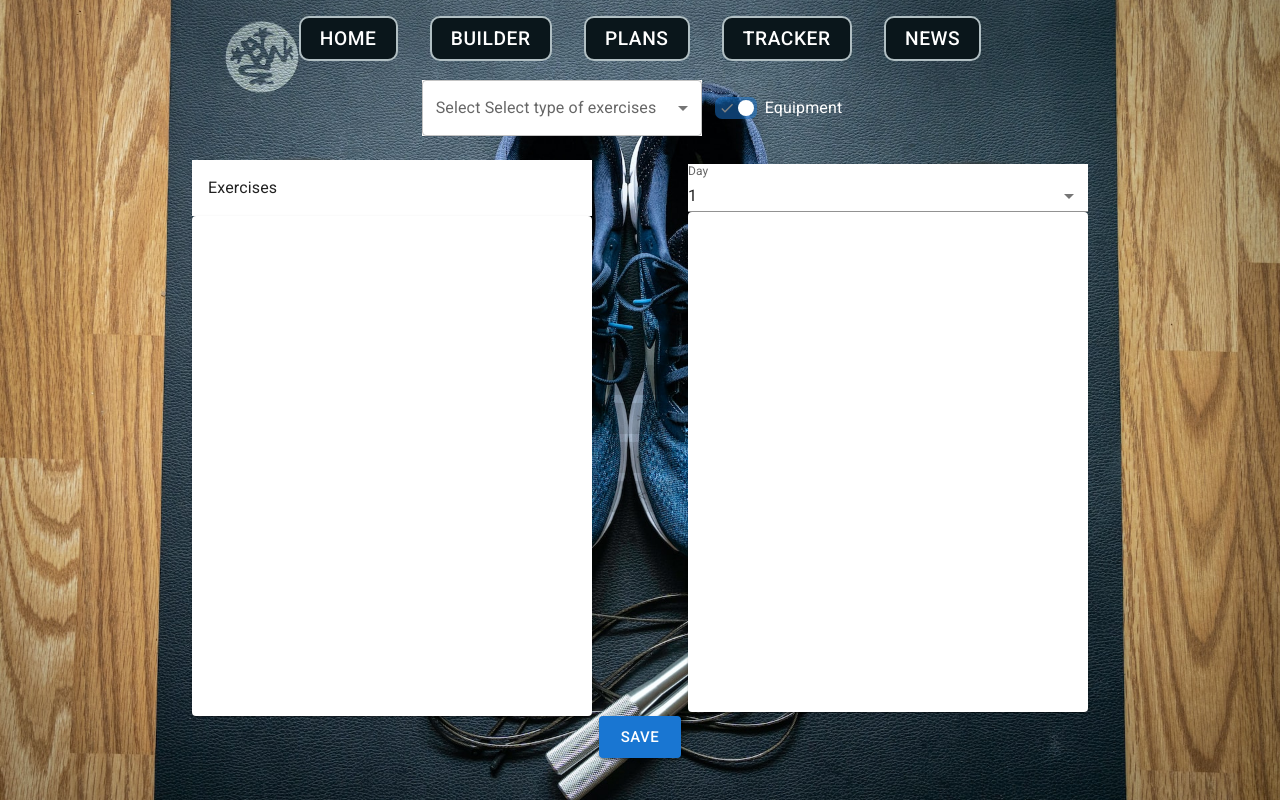
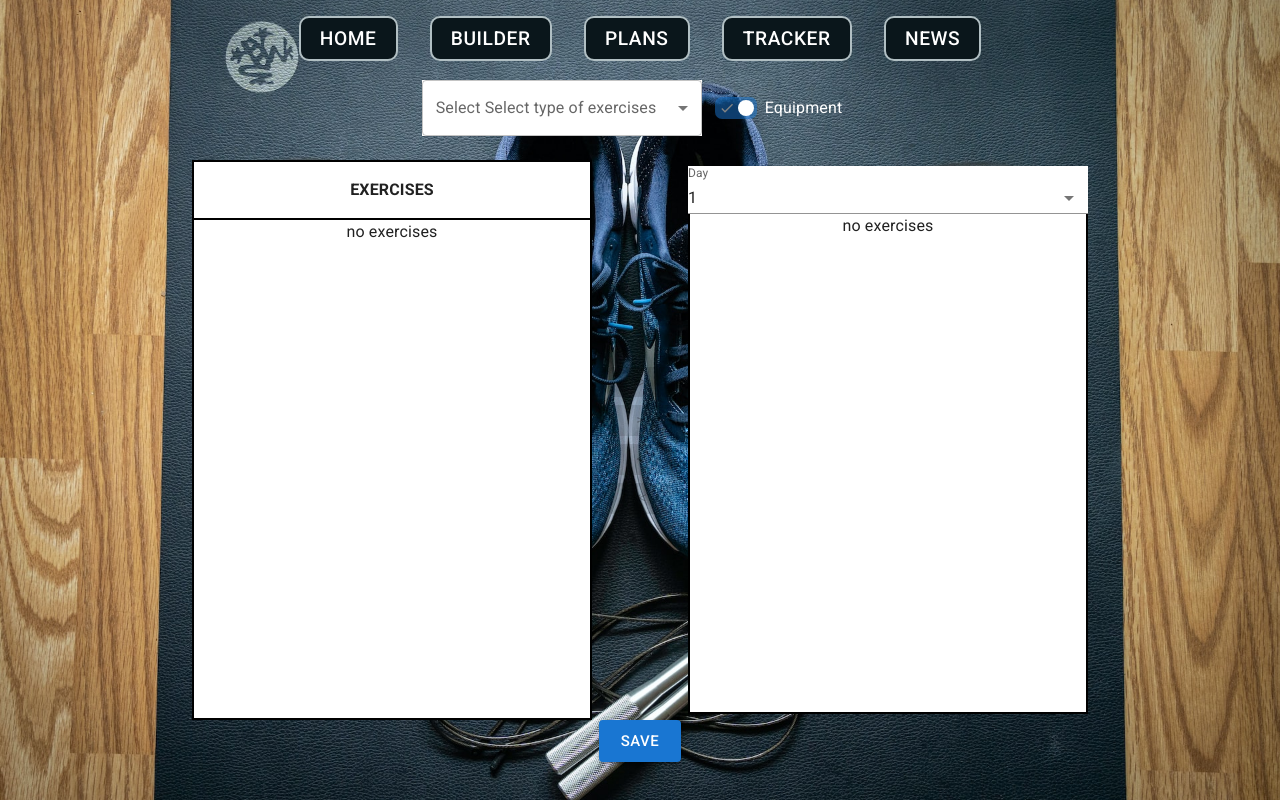
Before and after one commit to MaxDobisz/Workout-Builder-Tracker, a React (Create React App) app: page /builder in a window 1280 px wide. Built offline with nearby package versions, Linux system fonts and the light colour scheme; a web font is replaced by a local one.

Commit message:
add empty transfer list message

```diff
--- a/src/components/BuilderPlanGenerator.js
+++ b/src/components/BuilderPlanGenerator.js
@@ -38,8 +38,6 @@ export const BuilderPlanGenerator = () => {
 
     }, [selectedTypeOfExercises]);
 
-
-
     return (
         <Container maxWidth='lg' sx={{ display: 'flex', height: '90%', justifyContent: 'center', alignItems: 'center' }} >
             <Stack spacing={3}>
--- /dev/null
+++ b/src/components/ExerciseListItem.js
@@ -0,0 +1,42 @@
+import List from '@mui/material/List';
+import ListItem from '@mui/material/ListItem';
+import ListItemIcon from '@mui/material/ListItemIcon';
+import ListItemText from '@mui/material/ListItemText';
+import Checkbox from '@mui/material/Checkbox';
+import Stack from '@mui/material/Stack';
+import Divider from '@mui/material/Divider';
+import uuid from 'react-uuid';
+
+import { ExerciseDetailsModal } from './ExerciseDetailsModal';
+import { Box } from '@mui/material';
+
+export const ExerciseListItem = ({ items, checkedItems, handleToggle }) => {
+    return (
+        <List sx={{ p: 0, width: '100%' }} dense component="div" role="list">
+            {items.map((value) => {
+                const labelId = `transfer-list-item-${value}-label`;
+                return (
+                    <Box key={uuid()}>
+                        <Stack flexDirection='row' alignItems='center'> {/* 1 exercise on the list */}
+                            <ListItem sx={{ p: 0 }} role="listitem" button onClick={handleToggle(value)}>
+                                <ListItemIcon >
+                                    <Checkbox
+                                        checked={checkedItems.indexOf(value) !== -1}
+                                        tabIndex={-1}
+                                        disableRipple
+                                        inputProps={{
+                                            'aria-labelledby': labelId,
+                                        }}
+                                    />
+                                </ListItemIcon>
+                                <ListItemText id={labelId} primary={`${value.name}`} />
+                            </ListItem>
+                            <ExerciseDetailsModal exercise={value} />
+                        </Stack>
+                        <Divider />
+                    </Box>
+                );
+            })}
+        </List>
+    )
+}
--- a/src/components/ExercisesTransfer.js
+++ b/src/components/ExercisesTransfer.js
@@ -1,17 +1,10 @@
 import Grid from '@mui/material/Grid';
-import List from '@mui/material/List';
-import ListItem from '@mui/material/ListItem';
-import ListItemIcon from '@mui/material/ListItemIcon';
-import ListItemText from '@mui/material/ListItemText';
-import Checkbox from '@mui/material/Checkbox';
 import Button from '@mui/material/Button';
-import Paper from '@mui/material/Paper';
 import Stack from '@mui/material/Stack';
 import { useEffect, useState } from 'react';
 import { DaysSelector } from './DaysSelector';
 import { Box } from '@mui/system';
-import uuid from 'react-uuid';
-import { ExerciseDetailsModal } from './ExerciseDetailsModal';
+import { ExerciseListItem } from './ExerciseListItem';
 
 function not(a, b) {
     return a.filter((value) => b.indexOf(value) === -1);
@@ -71,48 +64,22 @@ export const ExercisesTransfer = ({ listOfExercises }) => {
         setRight([]);
     };
 
-    // const handleButtonClick = () => {
-    //     //show modal
-    // }
-
     const customList = items => (
-        <Paper sx={{ width: 400, height: 500, overflow: 'auto' }}>
-            <List dense component="div" role="list">
-                {items.map((value) => {
-                    const labelId = `transfer-list-item-${value}-label`;
-                    return (
-                        <Stack flexDirection={'row'}>
-                            <ListItem key={uuid()} role="listitem" button onClick={handleToggle(value)}>
-                            <ListItemIcon>
-                                <Checkbox
-                                    checked={checked.indexOf(value) !== -1}
-                                    tabIndex={-1}
-                                    disableRipple
-                                    inputProps={{
-                                        'aria-labelledby': labelId,
-                                    }}
-                                />
-                            </ListItemIcon>
-                                <ListItemText id={labelId} primary={`${value.name}`} />
-                            </ListItem>
-                            {/* <Button onClick={handleButtonClick}>Details</Button> */}
-                            <ExerciseDetailsModal exercise={value} />
-                        </Stack>
-                    );
-                })}
-            </List>
-        </Paper>
+        <Stack sx={{ width: 400, height: 500, overflow: 'auto', bgcolor: 'white', border: '2px solid black', borderTop: 'none', alignItems: 'center' }} >
+            {items && items.length === 0 ? <Box> no exercises </Box> : <ExerciseListItem items={items} checkedItems={checked} handleToggle={handleToggle} />
+            }
+        </Stack >
     );
 
     return (
         <Grid container spacing={2} justifyContent="center" alignItems="center">
-            <Grid item>
-                <Box sx={{ backgroundColor: 'white', p: '1rem' }}>
-                    Exercises
+            <Grid item>{/* list 1 */}
+                <Box sx={{ backgroundColor: 'white', p: '1rem', textAlign: 'center', fontWeight: '700', border: '2px solid black' }}>
+                    EXERCISES
                 </Box>
                 {customList(left)}
             </Grid>
-            <Grid item>
+            <Grid item> {/* buttons */}
                 <Grid container direction="column" alignItems="center">
                     <Button
                         sx={{ my: 0.5 }}
@@ -156,7 +123,7 @@ export const ExercisesTransfer = ({ listOfExercises }) => {
                     </Button>
                 </Grid>
             </Grid>
-            <Grid item>
+            <Grid item> {/* list 2 */}
                 <DaysSelector />
                 {customList(right)}
             </Grid>
```
